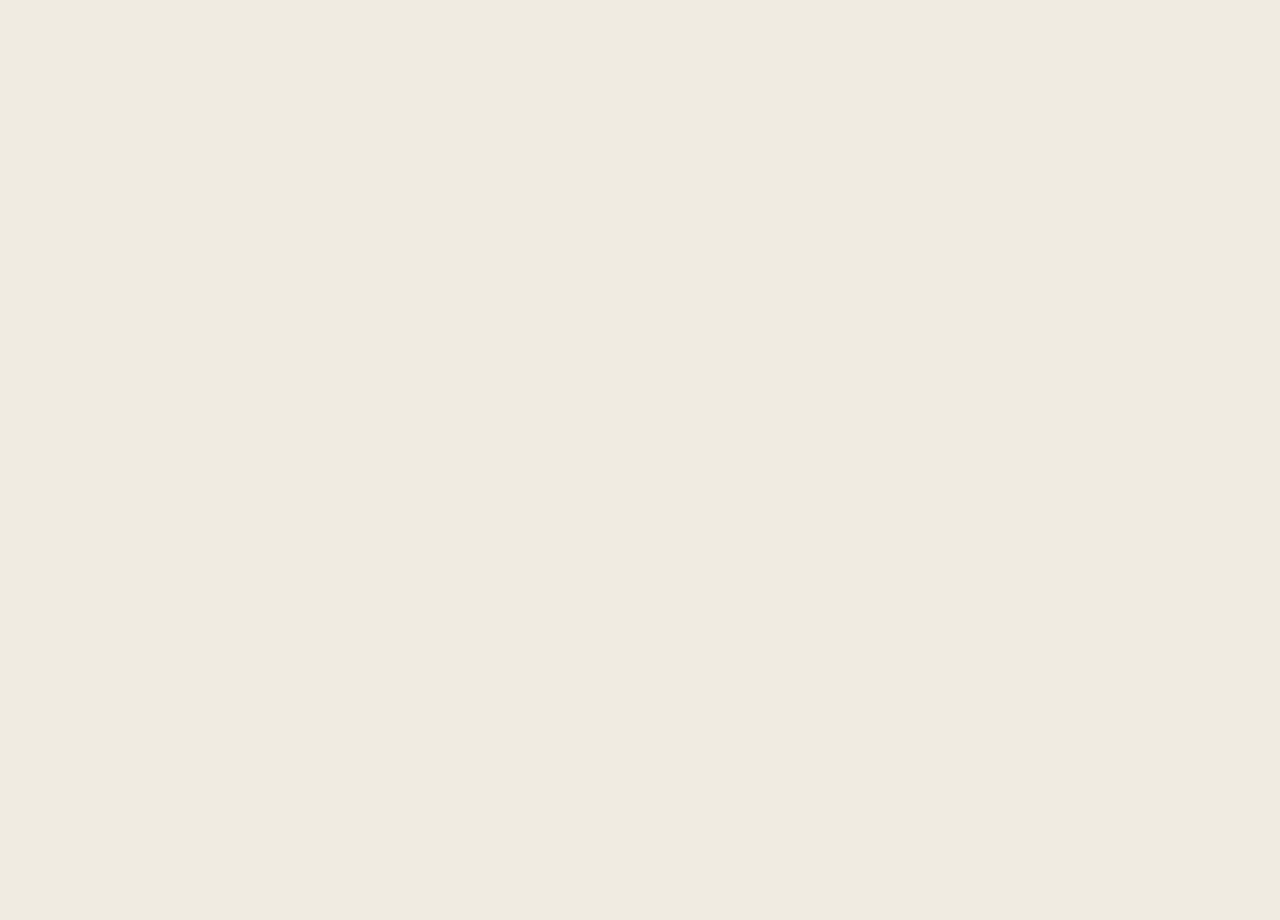
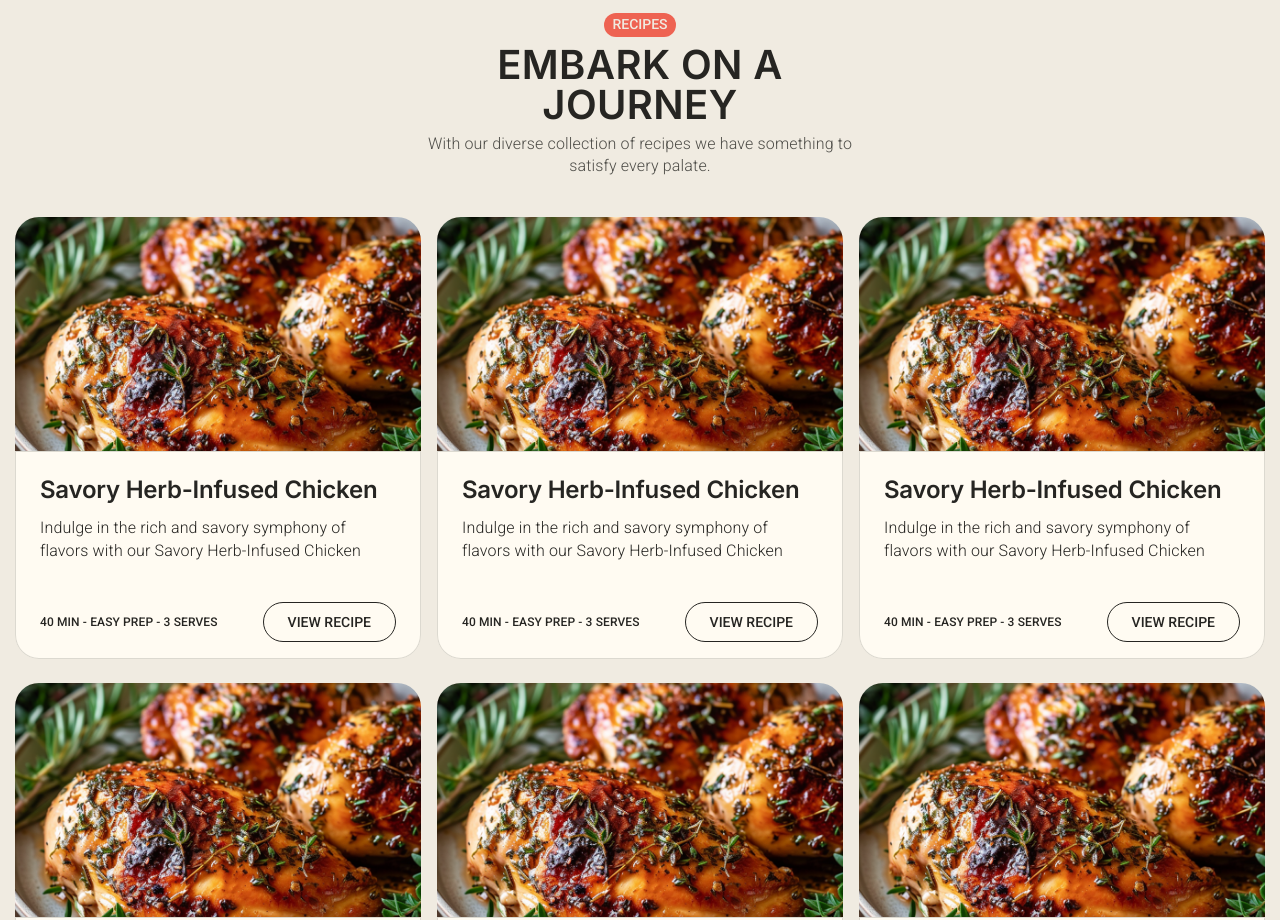
Before and after one commit to ComShep/recipebook, a React (Vite) app: page /#/ in a window 1280 px wide. Shown: the part 1880-2800 px from the top of the page. Before the commit the page ends 1846 px from the top, so only its background shows below. Built offline with nearby package versions, Linux system fonts and the light colour scheme.

Commit message:
добавлен компонент recipe

```diff
--- /dev/null
+++ b/src/components/Recipes/Recipes.module.css
@@ -0,0 +1,44 @@
+.recipesSection {
+	display: flex;
+	align-items: center;
+	flex-direction: column;
+	margin-bottom: 64px;
+	padding-top: 80px;
+}
+
+.header {
+	max-width: 430px;
+	display: flex;
+	align-items: center;
+	flex-direction: column;
+	margin-bottom: 40px;
+}
+
+.title {
+	font-family: var(--second-family);
+	font-weight: 700;
+	font-size: 40px;
+	line-height: 100%;
+	letter-spacing: 0.01em;
+	text-transform: uppercase;
+	text-align: center;
+	color: var(--dark);
+	margin-top: 8px;
+}
+
+.text {
+	font-family: var(--font-family);
+	font-weight: 300;
+	font-size: 16px;
+	line-height: 140%;
+	letter-spacing: 0.01em;
+	text-align: center;
+	color: rgba(38, 37, 34, 0.8);
+	margin-top: 8px;
+}
+
+.grid {
+	display: grid;
+	grid-template-columns: 1fr 1fr 1fr;
+	gap: 24px 16px;
+}
--- /dev/null
+++ b/src/components/Recipes/Recipes.tsx
@@ -0,0 +1,24 @@
+import { Tag } from '../assets/tag/Tag'
+import { RecipeCard } from '../RecipeCard/RecipeCard'
+import styles from './Recipes.module.css'
+
+export const Recipes = () => {
+	return (
+		<section className={styles.recipesSection}>
+			<div className={styles.header}>
+				<Tag title={"recipes"}/>
+				<h2 className={styles.title}>Embark on a journey</h2>
+				<p className={styles.text}>With our diverse collection of recipes we have something to satisfy every palate.</p>
+			</div>
+			<div className={styles.grid}>
+				<RecipeCard/>
+				<RecipeCard/>
+				<RecipeCard/>
+				<RecipeCard/>
+				<RecipeCard/>
+				<RecipeCard/>
+				<RecipeCard/>
+			</div>
+		</section>
+	)
+}
--- a/src/pages/HomePage/HomePage.tsx
+++ b/src/pages/HomePage/HomePage.tsx
@@ -1,5 +1,6 @@
 import { Banner } from "../../components/Banner/Banner"
 import { Explore } from "../../components/Explore/Explore"
+import { Recipes } from "../../components/Recipes/Recipes"
 import { Favorite } from "../../components/Slider/Favorite"
 
 export const HomePage = () => {
@@ -8,6 +9,7 @@ export const HomePage = () => {
 			<Banner/>
 			<Explore/>
 			<Favorite/>
+			<Recipes/>
 		</>
 	)
 }
```
